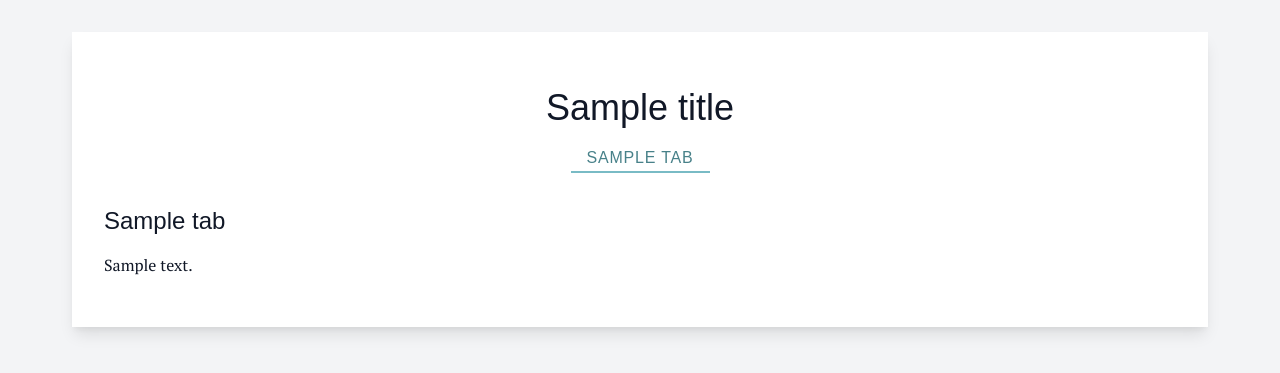
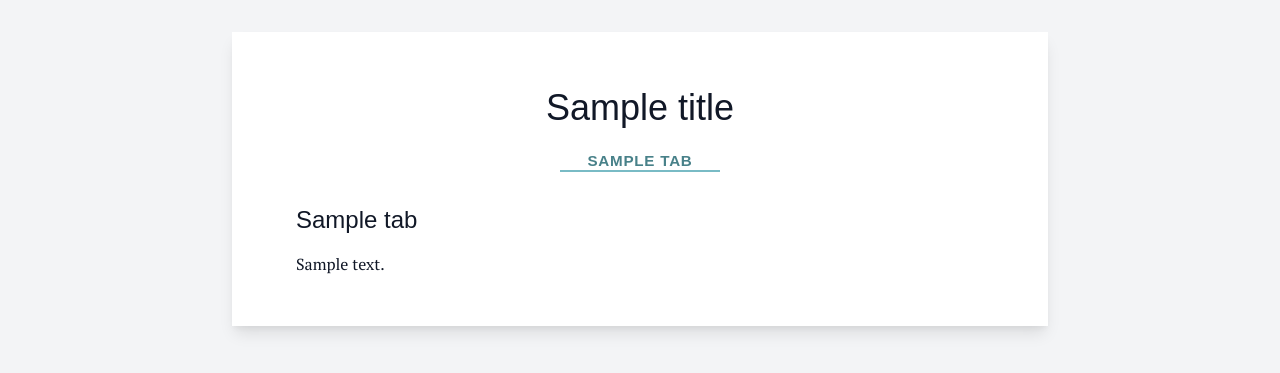
Before and after one commit to jlevy/kmd, a Python web app: template kmd/web_gen/templates/tabbed_web_page.template.html in a window 1280 px wide. Shown: the top 373 px of the page. Run offline with Jinja, Linux system fonts and the light colour scheme; the template is opened without the code that fills it: most values are stand-ins (such as "Sample title", 1, 10 or a date in 2020); some web fonts are replaced.

Commit message:
More CSS/typographic fixups. Allow nav to wrap.

```diff
--- a/kmd/web_gen/templates/tabbed_web_page.template.html
+++ b/kmd/web_gen/templates/tabbed_web_page.template.html
@@ -32,7 +32,7 @@
         line-height: 1.6;
         padding: 2rem;
         margin: auto;
-        max-width: 75rem; /* FIXME: Reduce to 55rem and fix nav */
+        max-width: 55rem;
       }
 
       p {
@@ -53,18 +53,18 @@
 
       h1 {
         font-size: 2rem;
-        margin-top: 1.5rem;
+        margin-top: 2rem;
         margin-bottom: 1rem;
       }
 
       h2 {
         font-size: 1.5rem;
-        margin-top: 1.7rem;
+        margin-top: 2rem;
         margin-bottom: 1rem;
       }
 
       h3 {
-        font-size: 1.25rem;
+        font-size: 1.15rem;
         text-transform: uppercase;
         font-weight: 600;
         margin-top: 1.5rem;
@@ -125,13 +125,26 @@
         overflow-x: auto;
       }
 
+      nav {
+        display: flex;
+        flex-wrap: wrap; /* Allow wrapping */
+        justify-content: center; /* Center the content */
+        gap: 1rem; /* Add some space between the buttons */
+      }
+
       .tab-button {
+        flex: 1 1 auto; /* Allow the buttons to grow and shrink as needed */
+        min-width: 5rem;
+        max-width: 10rem;
+        text-align: center;
+
         font-family: "Varta", sans-serif;
-        font-weight: 400;
+        font-size: 0.95rem;
+        font-weight: 600;
         text-transform: uppercase;
         letter-spacing: 0.05em;
         line-height: 1.2;
-        padding: 0.25rem 1rem;
+        padding: 0 0.5rem;
         border-bottom-width: 2px;
         outline: none;
       }
@@ -156,11 +169,11 @@
     </style>
   </head>
   <body>
-    <div class="container mx-auto bg-white p-8 shadow-lg">
-      <h1 class="text-center text-4xl mb-4">{{ title }}</h1>
+    <div class="container mx-auto bg-white py-8 px-16 shadow-lg">
+      <h1 class="text-center text-4xl mt-6 mb-6">{{ title }}</h1>
       <div>
         <!-- Navigation Tabs -->
-        <nav class="flex justify-center space-x-4 mb-4">
+        <nav>
           {% for tab in tabs %}
           <button
             class="tab-button {% if loop.first %}tab-button-active{% else %}tab-button-inactive{% endif %}"
```
